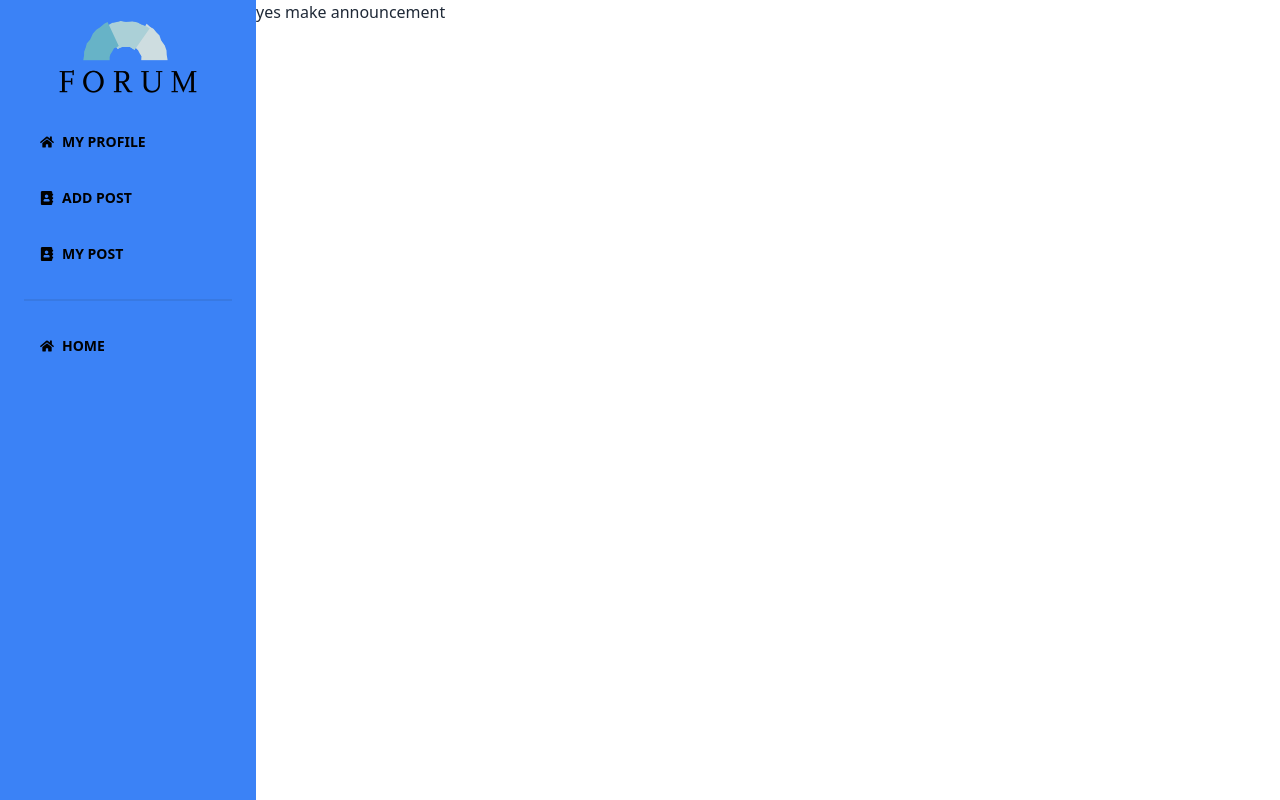
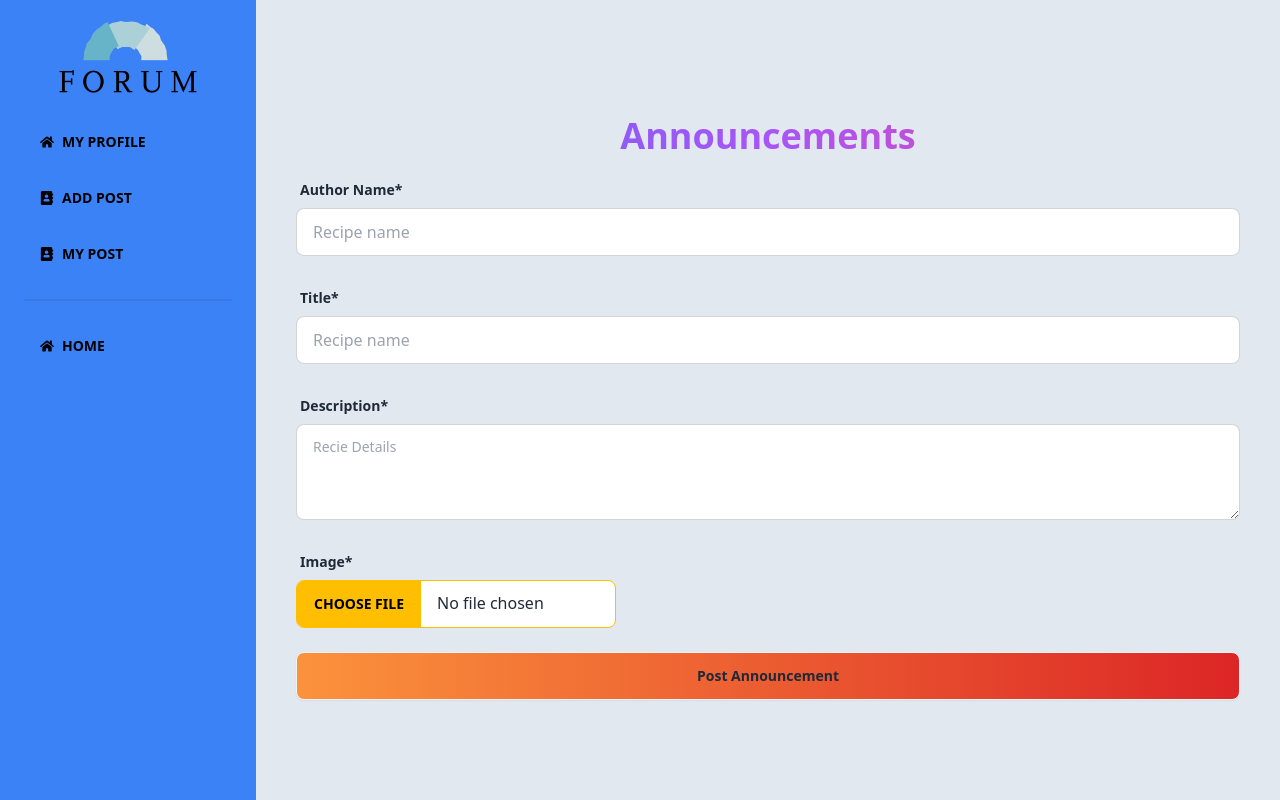
Before and after one commit to forhadhossen1/forum-client-side, a React (Vite) app: page /dashboard/announcement in a window 1280 px wide. Built offline with nearby package versions, Linux system fonts and the light colour scheme; no server answers.

Commit message:
create announcements page

```diff
--- a/src/Pages/DashboardPages/AdminPages/Announcements.jsx
+++ b/src/Pages/DashboardPages/AdminPages/Announcements.jsx
@@ -1,8 +1,97 @@
+import { useForm } from "react-hook-form";
+import useAxiosPublic from "../../../Hooks/useAxiosPublic";
+import useAxiosSecure from "../../../Hooks/useAxiosSecure";
+import useAuth from "../../../Hooks/useAuth";
+import Swal from "sweetalert2";
 
 const Announcements = () => {
+    const imgae_hosting_key = import.meta.env.VITE_IMAGE_HOSTING_KEY;
+    const imgae_hosting_api = `https://api.imgbb.com/1/upload?key=${imgae_hosting_key}`
+
+    const { register, handleSubmit, reset } = useForm();
+    const axiosPublic = useAxiosPublic();
+    const axiosSecure = useAxiosSecure();
+    const { user } = useAuth();
+
+
+    const onSubmit = async (data) => {
+        const currentDate = new Date();
+        const formattedTime = currentDate.toLocaleTimeString();
+
+        console.log(data)
+        //image upload to imgbb and then get an url
+        const imageFile = { image: data.image[0] }
+        const res = await axiosPublic.post(imgae_hosting_api, imageFile, {
+            headers: {
+                'content-type': 'multipart/form-data'
+            }
+        });
+        if (res.data.success) {
+            // now send the menu item data to the server with the image url
+            const forumItem = {
+                name: data.name,
+                title: data.title,
+                description: data.description,
+                image: res.data.data.display_url,
+                post_time: formattedTime
+            }
+
+            const forumRes = await axiosSecure.post('/forum', forumItem);
+            console.log(forumRes.data);
+            if (forumRes.data.insertedId) {
+                reset();
+                Swal.fire({
+                    title: "Success",
+                    text: `${data.name} is added to the Announcements.`,
+                    icon: "success"
+                });
+            }
+
+        }
+        console.log('with img url', res.data)
+    };
     return (
-        <div>
-            yes make announcement
+        <div className="flex flex-col min-h-screen justify-center bg-slate-200  p-10 ">
+
+            <div>
+                <h2 className="text-4xl font-bold text-center py-4 block tracking-normal antialiased relative text-transparent bg-clip-text bg-gradient-to-r from-indigo-500 via-purple-500 to-pink-500"> Announcements</h2>
+                <form onSubmit={handleSubmit(onSubmit)} className="space-y-6">
+                    <div className="form-control w-full ">
+                        <label className="label">
+                            <span className="label-text font-bold">Author Name*</span>
+                        </label>
+                        <input {...register("name", { required: true })}
+                            type="text" placeholder="Recipe name" className="input input-bordered w-full " />
+
+                    </div>
+
+                    <div className="form-control w-full ">
+                        <label className="label">
+                            <span className="label-text font-bold"> Title*</span>
+                        </label>
+                        <input {...register("title", { required: true })}
+                            type="text" placeholder="Recipe name" className="input input-bordered w-full " />
+
+                    </div>
+
+                    <div className="form-control">
+                        <label className="label">
+                            <span className="label-text font-bold">Description*</span>
+                        </label>
+                        <textarea {...register("description")}
+                            className="textarea textarea-bordered h-24" placeholder="Recie Details"></textarea>
+                    </div>
+                    <div>
+                        <label className="label">
+                            <span className="label-text font-bold">Image*</span>
+                        </label>
+                        <input type="file" {...register("image", { required: true })} className="file-input file-input-bordered file-input-warning w-full max-w-xs" />
+                    </div>
+
+                    {/* <input  className="btn btn-block" type="submit" /> */}
+                    <button className="btn btn-block bg-gradient-to-r from-orange-400 to-red-600" > Post Announcement </button>
+                </form>
+            </div>
         </div>
     );
 };
```
